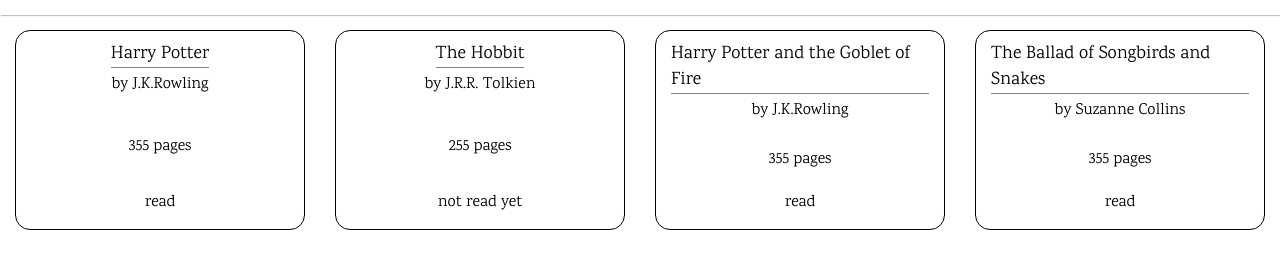
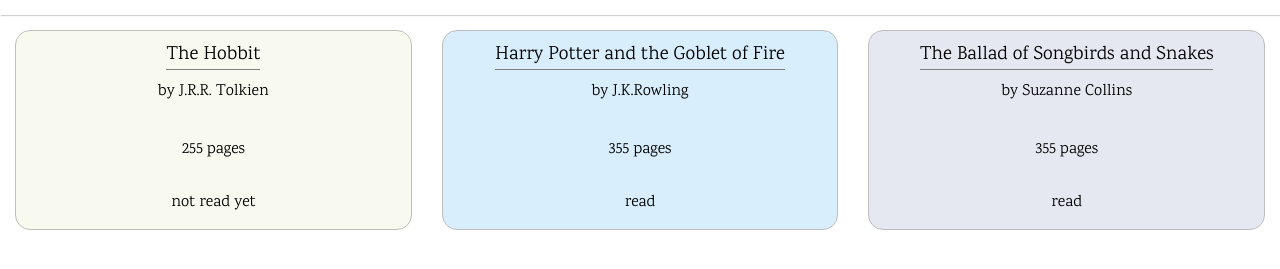
Before and after one commit to sushiroll29/library, a plain HTML site: page index.html in a window 1280 px wide. Shown: the part 65-334 px from the top of the page. Drawn offline with Linux system fonts and the light colour scheme.

Commit message:
Add background color to cards

```diff
--- a/index.html
+++ b/index.html
@@ -16,14 +16,14 @@
         <span>My Library</span>
     </div>
     <div class="library">
-        <div class="book">
+        <!-- <div class="book">
             <p class="title">Harry Potter</p>
             <p class="author">by J.K.Rowling</p>
             <div class="info">
                 <span>355 pages</span>
                 <span>read</span>
             </div>
-        </div>
+        </div> -->
     </div>
 </body>
 </html>
--- a/script.js
+++ b/script.js
@@ -28,6 +28,7 @@
 
         const bookCard = document.createElement('div');
         bookCard.className = 'book';
+        bookCard.style.backgroundColor = getColor();
         const title = document.createElement('p');
         title.className = 'title';
         const author = document.createElement('p');
@@ -51,6 +52,13 @@
     })
 }
 
+function getColor(){
+    return "hsl(" + 360 * Math.random() + ',' +
+               (25 + 70 * Math.random()) + '%,' +
+               (90 + 10 * Math.random()) + '%)'
+}
+
+
 addBookToLibrary(book1);
 addBookToLibrary(book2);
 addBookToLibrary(book3);
--- a/style.css
+++ b/style.css
@@ -1,3 +1,7 @@
+:root{
+    --grey: #bebebe;
+}
+
 * {
     box-sizing: border-box;
     margin: 0;
@@ -11,7 +15,7 @@
 
 .top-bar{
     color: #000000;
-    box-shadow: 1px 1px 1px #c2c2c2;
+    box-shadow: 1px 1px 1px #d0d0d0;
     display: flex;
     justify-content: center;
     align-items: center;
@@ -29,7 +33,8 @@
 }
 
 .book{
-    border: 1px solid black;
+    text-align: center;
+    border: 1px solid var(--grey);
     border-radius: 15px;
     padding: 10px 15px;
     margin: 15px;
@@ -41,9 +46,9 @@
 }
 
 .book > .title {
-    margin-bottom: 5px;
+    margin-bottom: 10px;
     border-bottom: 1px solid grey;
-    font-size: 18px;
+    font-size: 19px;
 }
 
 .book > .author {
```
